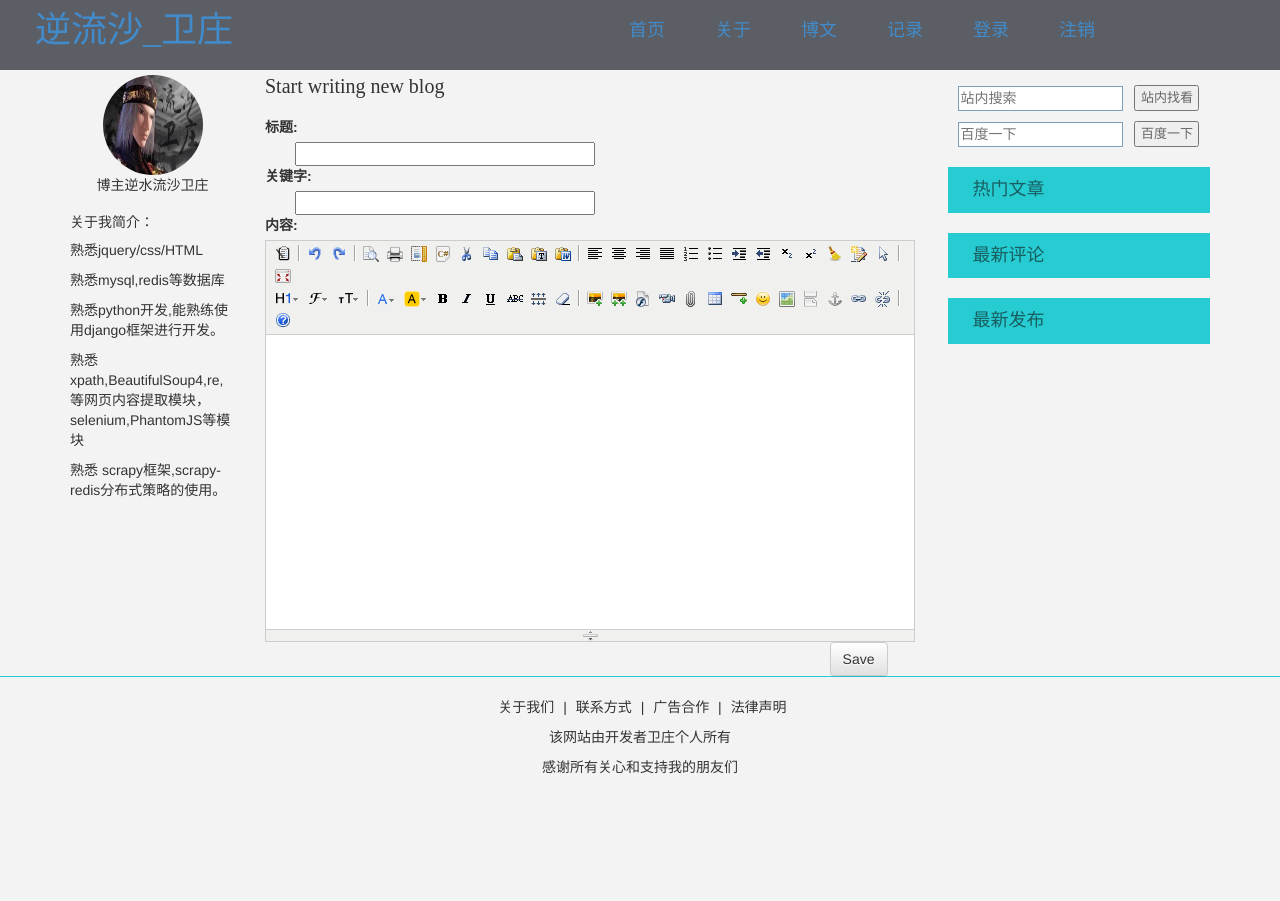
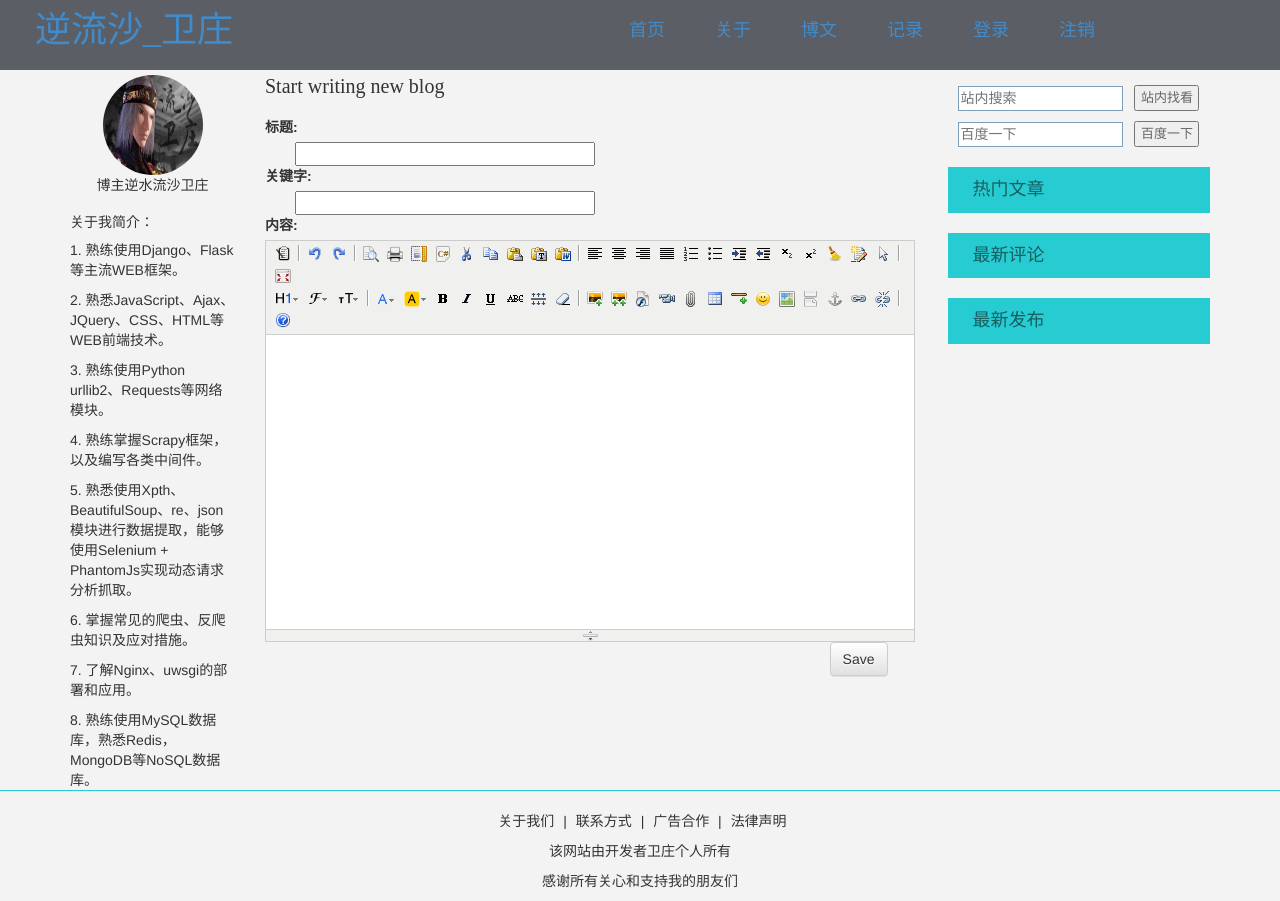
Before and after one commit to huangguifeng/Singleblog, a Django app: template myblog/templates/blog/newblog.html in a window 1280 px wide. Before the commit the page ends 774 px from the top, so only its background shows below. Run offline with Django 3.2, Linux system fonts and the light colour scheme; the template is opened without the code that fills it, so the values that code supplies are empty; some libraries are stand-ins or nearby versions; some web fonts are replaced.

Commit message:
个人简介

```diff
--- a/myblog/templates/blog/base.html
+++ b/myblog/templates/blog/base.html
@@ -184,11 +184,14 @@
             </div>
                 <div class="summary">
                 <h1>关于我简介：</h1>
-                <p>熟悉jquery/css/HTML</p>
-                <p>熟悉mysql,redis等数据库</p>
-                <p>熟悉python开发,能熟练使用django框架进行开发。</p>
-                <p>熟悉xpath,BeautifulSoup4,re,等网页内容提取模块，selenium,PhantomJS等模块</p>
-                <p>熟悉 scrapy框架,scrapy-redis分布式策略的使用。</p>
+                    <p>1.  熟练使用Django、Flask等主流WEB框架。</p>
+<p>2.  熟悉JavaScript、Ajax、JQuery、CSS、HTML等WEB前端技术。</p>
+<p>3.  熟练使用Python urllib2、Requests等网络模块。</p>
+<p>4.  熟练掌握Scrapy框架，以及编写各类中间件。</p>
+<p>5.  熟悉使用Xpth、BeautifulSoup、re、json模块进行数据提取，能够使用Selenium + PhantomJs实现动态请求分析抓取。</p>
+<p>6. 掌握常见的爬虫、反爬虫知识及应对措施。</p>
+<p>7.  了解Nginx、uwsgi的部署和应用。</p>
+<p>8.  熟练使用MySQL数据库，熟悉Redis，MongoDB等NoSQL数据库。</p>
                 </div>
              {% endblock left %}
 
```
Also changed, not shown: 6 other files.
